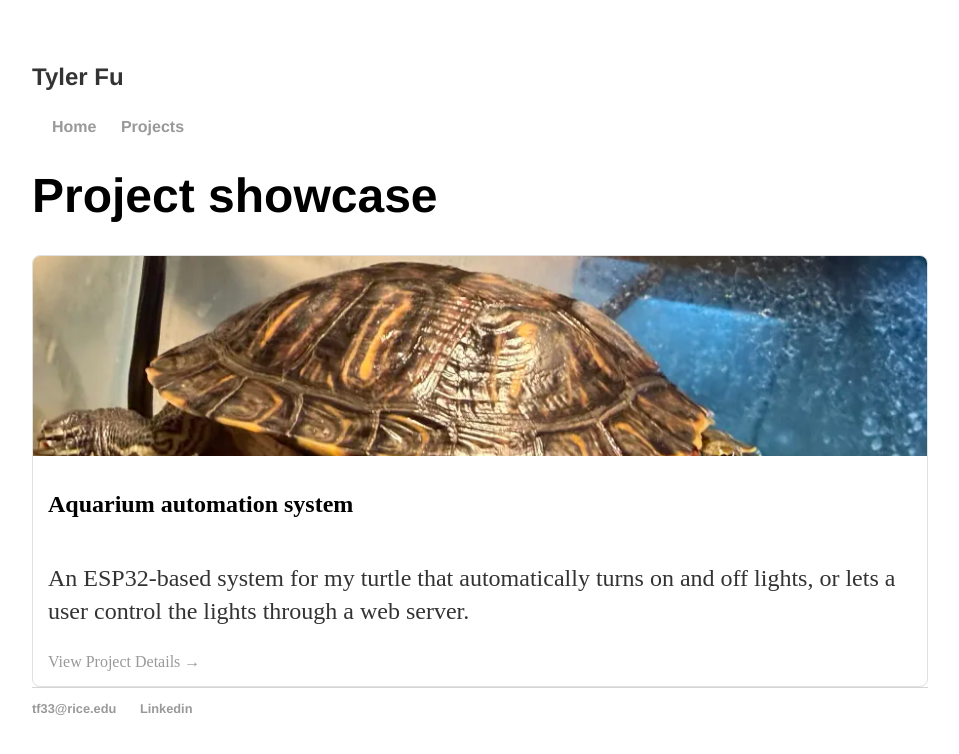
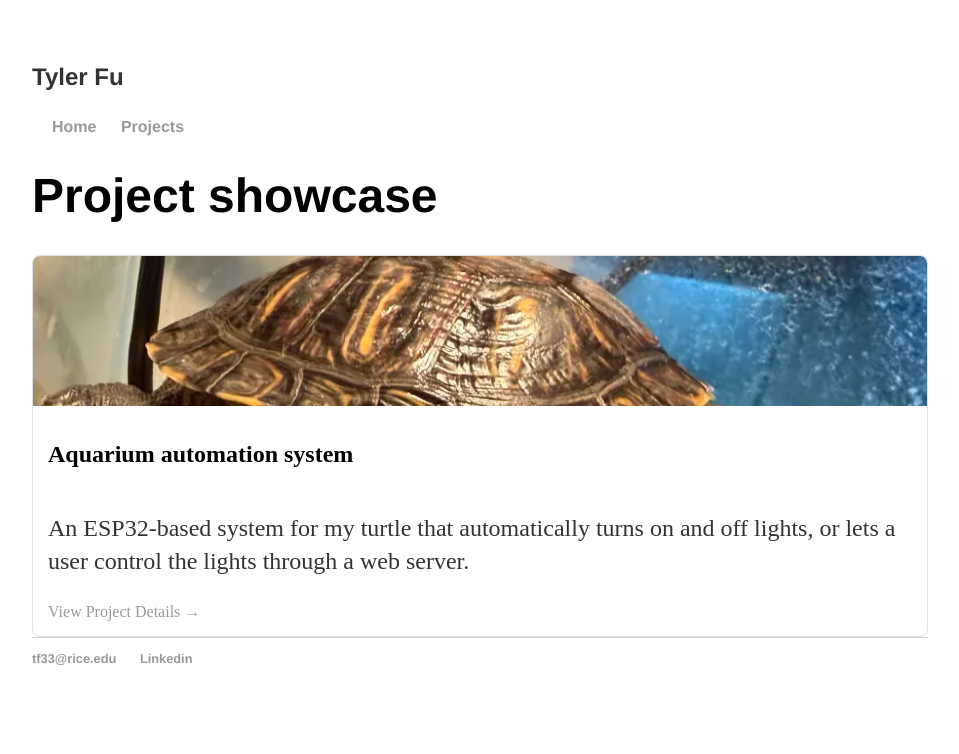
Before and after one commit to tfu1897/tfu1897.github.io, a Jekyll site: the page built from projects.html, in a window 1280 px wide. Shown: the top 754 px of the page, without its empty margins (160-1119 px from the left). Built offline with Jekyll 4.4.1, drawn with Linux system fonts in a browser that asks for light colours.

Commit message:
Update main.css

```diff
--- a/css/main.css
+++ b/css/main.css
@@ -61,7 +61,7 @@ ul.posts li {
 /* Image scaling inside the card */
 .project-image {
   width: 100%;
-  height: 200px;
+  height: 150px;
   object-fit: cover;
 }
 
```
